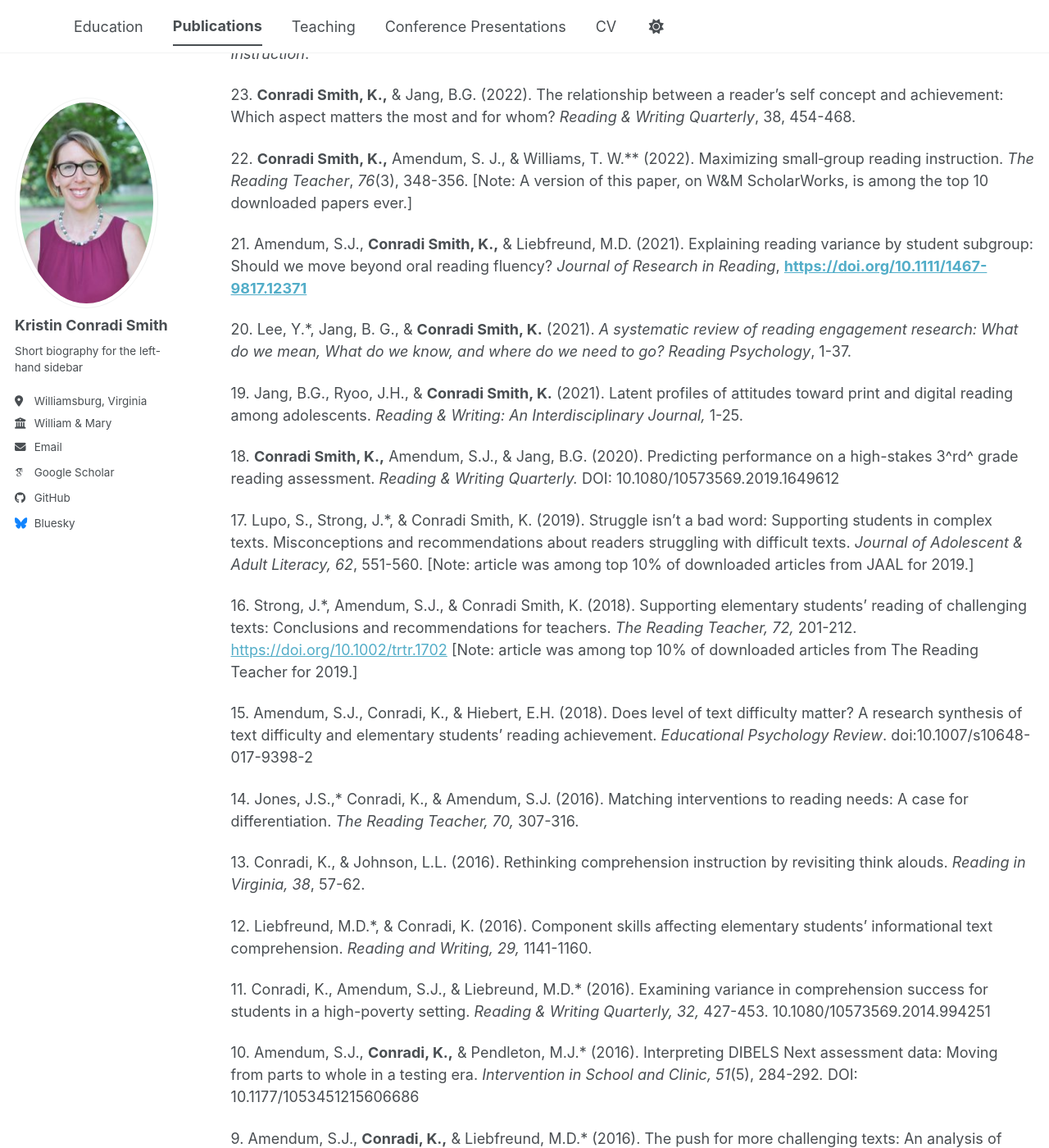
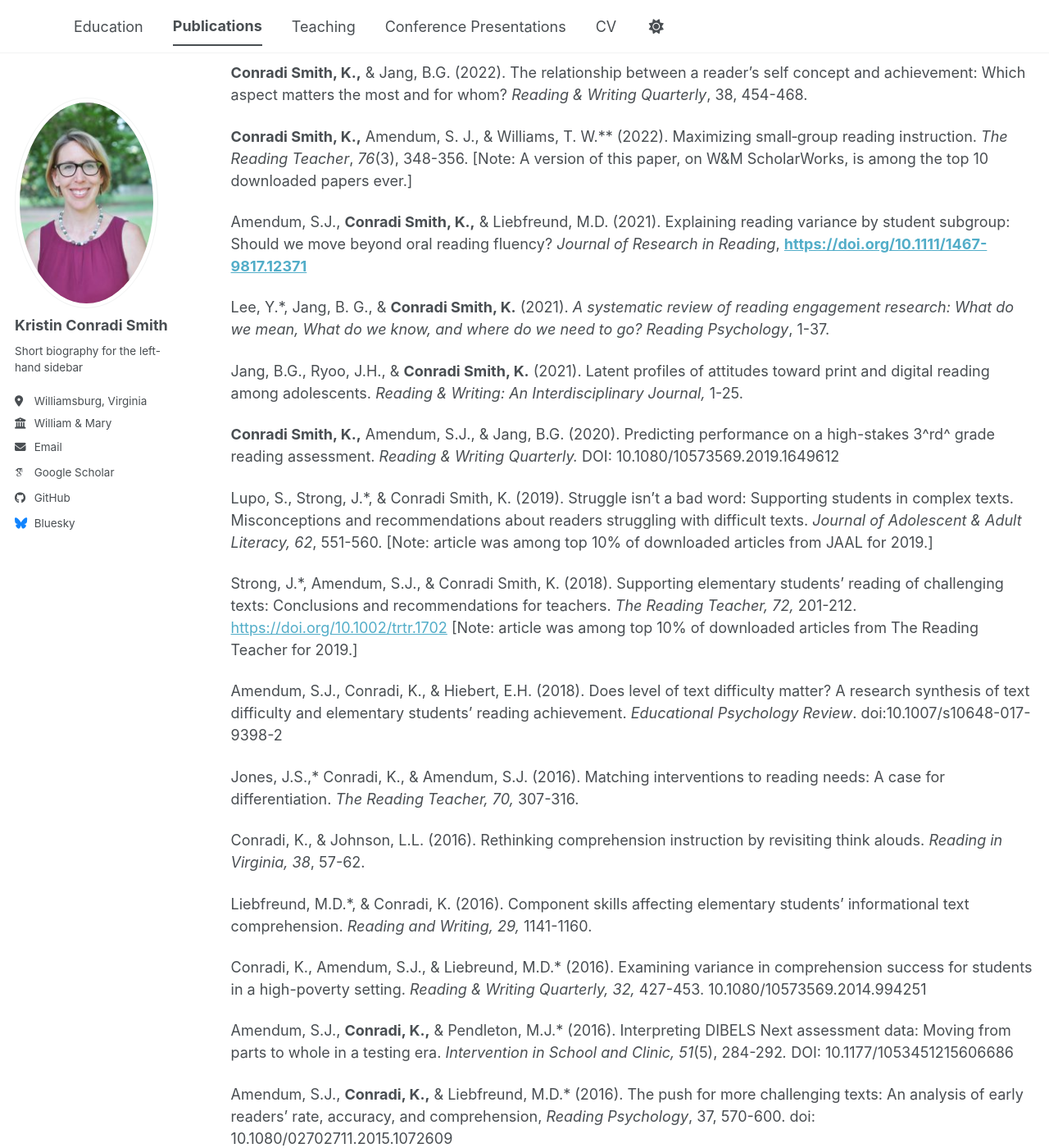
Before and after one commit to kristinconradismith/kristinconradismith.github.io, a Jekyll site: the page built from _pages/publications.md, in a window 1280 px wide and 1400 px high, scrolled down 1177 px. Shown: the whole window at 82% size. Built offline with Jekyll 4.4.1, drawn with Linux system fonts in a browser that asks for light colours; some web fonts are replaced; a script bundle is joined from its source files by our own code; library files that are not in the unit come from our copies; some of the changed text lies outside the part shown.

Commit message:
removed enumeration in publications

```diff
--- a/_pages/publications.md
+++ b/_pages/publications.md
@@ -9,95 +9,95 @@ author_profile: true
 
 ## Peer-reviewed Journal Articles
 
-36\. Downs, J., Hiebert, E.H., **Conradi Smith, K.,** & Mantz, K.\* (2026). Promoting reading accuracy and fluency outcomes with complex texts: A grade 3 intervention comparison. *Reading Research Quarterly, 61(2).*
+Downs, J., Hiebert, E.H., **Conradi Smith, K.,** & Mantz, K.\* (2026). Promoting reading accuracy and fluency outcomes with complex texts: A grade 3 intervention comparison. *Reading Research Quarterly, 61(2).*
 
-35\. Parsons, A.W., **Conradi Smith, K.,** Vaughn, M., Klee, H., La Croix, L., & Core Yatzeck, J\*. (2025). Teacher Autonomy in Text Choices for Elementary Reading Instruction. *Reading Research Quarterly, 60(4).*
+Parsons, A.W., **Conradi Smith, K.,** Vaughn, M., Klee, H., La Croix, L., & Core Yatzeck, J\*. (2025). Teacher Autonomy in Text Choices for Elementary Reading Instruction. *Reading Research Quarterly, 60(4).*
 
-34\. Jang, B.G., & **Conradi Smith, K.** (2025). Critical review of profile research in reading motivation. *Reading Psychology*, 1-23.
+Jang, B.G., & **Conradi Smith, K.** (2025). Critical review of profile research in reading motivation. *Reading Psychology*, 1-23.
 
-33\. **Conradi Smith, K.,** Jang, B.G., & Ostot, T.\* (2025). It's not just about skills: Adopting a motivation-informed approach to instruction with adolescents. *Journal of Adolescent & Adult Literacy,* 415-420.
+**Conradi Smith, K.,** Jang, B.G., & Ostot, T.\* (2025). It's not just about skills: Adopting a motivation-informed approach to instruction with adolescents. *Journal of Adolescent & Adult Literacy,* 415-420.
 
-32\. Young, C.A., **Conradi Smith, K.,** & Barr, M.T.\* (2025). The mostly white world of teacher read alouds: An analysis of fifth grade texts. *Reading Psychology.*
+Young, C.A., **Conradi Smith, K.,** & Barr, M.T.\* (2025). The mostly white world of teacher read alouds: An analysis of fifth grade texts. *Reading Psychology.*
 
-31\. Hall, C., Dahl-Leonard, K., Roberts, G. J., Capin, P., Peacott, D., Thayer, L., **Conradi Smith, K.** (2025). Piloting an approach to family-implemented decoding instruction for kindergarten-aged children. *Early Childhood Research Quarterly,* 122-132.
+Hall, C., Dahl-Leonard, K., Roberts, G. J., Capin, P., Peacott, D., Thayer, L., **Conradi Smith, K.** (2025). Piloting an approach to family-implemented decoding instruction for kindergarten-aged children. *Early Childhood Research Quarterly,* 122-132.
 
-30\. Williams, T.W. **Conradi Smith, K.,** & Frackelton, E\*\*. (2024). "The warmup shouldn't be longer than the work out": Quick world and word building before reading complex text. *The Collection.*
+Williams, T.W. **Conradi Smith, K.,** & Frackelton, E\*\*. (2024). "The warmup shouldn't be longer than the work out": Quick world and word building before reading complex text. *The Collection.*
 
-29\. McGeown, S., & **Conradi Smith, K.** (2024). Reading engagement matters! A new scale to measure and support children\'s engagement with books. *The Reading Teacher,* 462-472.
+McGeown, S., & **Conradi Smith, K.** (2024). Reading engagement matters! A new scale to measure and support children\'s engagement with books. *The Reading Teacher,* 462-472.
 
-28\. **Conradi Smith, K.,** Williams, T.W.\*\*, & Frackelton, E.\*\* (2023). No more "strategy of the week": Connecting comprehension instruction back to books. *The Reading Teacher.*
+**Conradi Smith, K.,** Williams, T.W.\*\*, & Frackelton, E.\*\* (2023). No more "strategy of the week": Connecting comprehension instruction back to books. *The Reading Teacher.*
 
-27\. **Conradi Smith, K.,** Robertson, D.A., Lupo, S.M., Cartwright, K., Mesmer, H.A.E., & Kambach, A. (2022). Research Recap. *Reading in Virginia.*
+**Conradi Smith, K.,** Robertson, D.A., Lupo, S.M., Cartwright, K., Mesmer, H.A.E., & Kambach, A. (2022). Research Recap. *Reading in Virginia.*
 
-26\. Zucker, T. A., Oh, Y., **Conradi Smith, K.,** & Baker-Finck, J. (2022). Low-income elementary students access to books & reading motivation. *Reading Psychology*, 1-27.
+Zucker, T. A., Oh, Y., **Conradi Smith, K.,** & Baker-Finck, J. (2022). Low-income elementary students access to books & reading motivation. *Reading Psychology*, 1-27.
 
-25\. **Conradi Smith, K.,** & Hiebert, E.H. (2022). What does research say about the texts we use in elementary school? *Phi Delta Kappan, 103*, 8-13.
+**Conradi Smith, K.,** & Hiebert, E.H. (2022). What does research say about the texts we use in elementary school? *Phi Delta Kappan, 103*, 8-13.
 
-24\. **Conradi Smith, K.,** Young, C.A., & Core Yatzeck, J.\* (2022). What are teachers reading and why?: An analysis of elementary read aloud titles and the rationales underlying teachers' selections. *Literacy Research and Instruction*.
+**Conradi Smith, K.,** Young, C.A., & Core Yatzeck, J.\* (2022). What are teachers reading and why?: An analysis of elementary read aloud titles and the rationales underlying teachers' selections. *Literacy Research and Instruction*.
 
-23\. **Conradi Smith, K.,** & Jang, B.G. (2022). The relationship between a reader's self concept and achievement: Which aspect matters the most and for whom? *Reading & Writing Quarterly*, 38, 454-468.
+**Conradi Smith, K.,** & Jang, B.G. (2022). The relationship between a reader's self concept and achievement: Which aspect matters the most and for whom? *Reading & Writing Quarterly*, 38, 454-468.
 
-22\. **Conradi Smith, K.,** Amendum, S. J., & Williams, T. W.\*\* (2022). Maximizing small‐group reading instruction. *The Reading Teacher*, *76*(3), 348-356. \[Note: A version of this paper, on W&M ScholarWorks, is among the top 10 downloaded papers ever.\]
+**Conradi Smith, K.,** Amendum, S. J., & Williams, T. W.\*\* (2022). Maximizing small‐group reading instruction. *The Reading Teacher*, *76*(3), 348-356. \[Note: A version of this paper, on W&M ScholarWorks, is among the top 10 downloaded papers ever.\]
 
-21\. Amendum, S.J., **Conradi Smith, K.,** & Liebfreund, M.D. (2021). Explaining reading variance by student subgroup: Should we move beyond oral reading fluency? *Journal of Research in Reading*, [**https://doi.org/10.1111/1467-9817.12371**](https://doi.org/10.1111/1467-9817.12371)
+Amendum, S.J., **Conradi Smith, K.,** & Liebfreund, M.D. (2021). Explaining reading variance by student subgroup: Should we move beyond oral reading fluency? *Journal of Research in Reading*, [**https://doi.org/10.1111/1467-9817.12371**](https://doi.org/10.1111/1467-9817.12371)
 
-20\. Lee, Y.\*, Jang, B. G., & **Conradi Smith, K.** (2021). *A systematic review of reading engagement research: What do we mean, What do we know, and where do we need to go?* *Reading Psychology*, 1-37.
+Lee, Y.\*, Jang, B. G., & **Conradi Smith, K.** (2021). *A systematic review of reading engagement research: What do we mean, What do we know, and where do we need to go?* *Reading Psychology*, 1-37.
 
-19\. Jang, B.G., Ryoo, J.H., & **Conradi Smith, K.** (2021). Latent profiles of attitudes toward print and digital reading among adolescents. *Reading & Writing: An Interdisciplinary Journal,* 1-25.
+Jang, B.G., Ryoo, J.H., & **Conradi Smith, K.** (2021). Latent profiles of attitudes toward print and digital reading among adolescents. *Reading & Writing: An Interdisciplinary Journal,* 1-25.
 
-18\. **Conradi Smith, K.,** Amendum, S.J., & Jang, B.G. (2020). Predicting performance on a high-stakes 3^rd^ grade reading assessment. *Reading & Writing Quarterly.* DOI: 10.1080/10573569.2019.1649612
+**Conradi Smith, K.,** Amendum, S.J., & Jang, B.G. (2020). Predicting performance on a high-stakes 3^rd^ grade reading assessment. *Reading & Writing Quarterly.* DOI: 10.1080/10573569.2019.1649612
 
-17\. Lupo, S., Strong, J.\*, & Conradi Smith, K. (2019). Struggle isn't a bad word: Supporting students in complex texts. Misconceptions and recommendations about readers struggling with difficult texts. *Journal of Adolescent & Adult Literacy, 62*, 551-560. \[Note: article was among top 10% of downloaded articles from JAAL for 2019.\]
+Lupo, S., Strong, J.\*, & Conradi Smith, K. (2019). Struggle isn't a bad word: Supporting students in complex texts. Misconceptions and recommendations about readers struggling with difficult texts. *Journal of Adolescent & Adult Literacy, 62*, 551-560. \[Note: article was among top 10% of downloaded articles from JAAL for 2019.\]
 
-16\. Strong, J.\*, Amendum, S.J., & Conradi Smith, K. (2018). Supporting elementary students' reading of challenging texts: Conclusions and recommendations for teachers. *The Reading Teacher, 72,* 201-212. <https://doi.org/10.1002/trtr.1702> \[Note: article was among top 10% of downloaded articles from The Reading Teacher for 2019.\]
+Strong, J.\*, Amendum, S.J., & Conradi Smith, K. (2018). Supporting elementary students' reading of challenging texts: Conclusions and recommendations for teachers. *The Reading Teacher, 72,* 201-212. <https://doi.org/10.1002/trtr.1702> \[Note: article was among top 10% of downloaded articles from The Reading Teacher for 2019.\]
 
-15\. Amendum, S.J., Conradi, K., & Hiebert, E.H. (2018). Does level of text difficulty matter? A research synthesis of text difficulty and elementary students' reading achievement. *Educational Psychology Review*. doi:10.1007/s10648-017-9398-2
+Amendum, S.J., Conradi, K., & Hiebert, E.H. (2018). Does level of text difficulty matter? A research synthesis of text difficulty and elementary students' reading achievement. *Educational Psychology Review*. doi:10.1007/s10648-017-9398-2
 
-14\. Jones, J.S.,\* Conradi, K., & Amendum, S.J. (2016). Matching interventions to reading needs: A case for differentiation. *The Reading Teacher, 70,* 307-316.
+Jones, J.S.,\* Conradi, K., & Amendum, S.J. (2016). Matching interventions to reading needs: A case for differentiation. *The Reading Teacher, 70,* 307-316.
 
-13\. Conradi, K., & Johnson, L.L. (2016). Rethinking comprehension instruction by revisiting think alouds. *Reading in Virginia, 38*, 57-62.
+Conradi, K., & Johnson, L.L. (2016). Rethinking comprehension instruction by revisiting think alouds. *Reading in Virginia, 38*, 57-62.
 
-12\. Liebfreund, M.D.\*, & Conradi, K. (2016). Component skills affecting elementary students' informational text comprehension. *Reading and Writing, 29,* 1141-1160.
+Liebfreund, M.D.\*, & Conradi, K. (2016). Component skills affecting elementary students' informational text comprehension. *Reading and Writing, 29,* 1141-1160.
 
-11\. Conradi, K., Amendum, S.J., & Liebreund, M.D.\* (2016). Examining variance in comprehension success for students in a high-poverty setting. *Reading & Writing Quarterly, 32,* 427-453. 10.1080/10573569.2014.994251
+Conradi, K., Amendum, S.J., & Liebreund, M.D.\* (2016). Examining variance in comprehension success for students in a high-poverty setting. *Reading & Writing Quarterly, 32,* 427-453. 10.1080/10573569.2014.994251
 
-10\. Amendum, S.J., **Conradi, K.,** & Pendleton, M.J.\* (2016). Interpreting DIBELS Next assessment data: Moving from parts to whole in a testing era. *Intervention in School and Clinic, 51*(5), 284-292*.* DOI: 10.1177/1053451215606686
+Amendum, S.J., **Conradi, K.,** & Pendleton, M.J.\* (2016). Interpreting DIBELS Next assessment data: Moving from parts to whole in a testing era. *Intervention in School and Clinic, 51*(5), 284-292*.* DOI: 10.1177/1053451215606686
 
-9\. Amendum, S.J., **Conradi, K.,** & Liebfreund, M.D.\* (2016). The push for more challenging texts: An analysis of early readers' rate, accuracy, and comprehension, *Reading Psychology*, 37, 570-600. doi: 10.1080/02702711.2015.1072609
+Amendum, S.J., **Conradi, K.,** & Liebfreund, M.D.\* (2016). The push for more challenging texts: An analysis of early readers' rate, accuracy, and comprehension, *Reading Psychology*, 37, 570-600. doi: 10.1080/02702711.2015.1072609
 
-8\. Jang, B.G.\*, **Conradi, K.,** McKenna, M.C., & Jones, J.S.\* (2015). Motivation: Approaching an elusive concept through the factors that shape it. *The Reading Teacher,* 69, 239-247. doi:10.1002/trtr.1365
+Jang, B.G.\*, **Conradi, K.,** McKenna, M.C., & Jones, J.S.\* (2015). Motivation: Approaching an elusive concept through the factors that shape it. *The Reading Teacher,* 69, 239-247. doi:10.1002/trtr.1365
 
-7\. **Conradi, K.** (2014).Tapping technology's potential to motivate. *Phi Delta Kappan, 96,* 54-57.
+**Conradi, K.** (2014).Tapping technology's potential to motivate. *Phi Delta Kappan, 96,* 54-57.
 
-6\. Young, C.A., Pendleton, M.\*, **Conradi, K.,** & Liebfreund, M. D.\* (2014). Texts, technology, and the Common Core: 21^st^ Century book reports. *Pennsylvania Reads, 13* (1), 42-46.
+Young, C.A., Pendleton, M.\*, **Conradi, K.,** & Liebfreund, M. D.\* (2014). Texts, technology, and the Common Core: 21^st^ Century book reports. *Pennsylvania Reads, 13* (1), 42-46.
 
-5\. **Conradi, K.,** Jang, B.G.\*, & McKenna, M.C. (2014). Motivation terminology in reading research: A conceptual review.  *Educational Psychology Review, 26,* 127-164.
+**Conradi, K.,** Jang, B.G.\*, & McKenna, M.C. (2014). Motivation terminology in reading research: A conceptual review.  *Educational Psychology Review, 26,* 127-164.
 
-4\. Ruday, S., **Conradi, K.,** Heny, N.\*, & Lovette, G.\* (2013). "You can't put the genie back into the bottle": English teachers' beliefs and attitudes regarding digital literacies in the classroom. *Sixty-second yearbook of the Literacy Research Association*, 198-215.
+Ruday, S., **Conradi, K.,** Heny, N.\*, & Lovette, G.\* (2013). "You can't put the genie back into the bottle": English teachers' beliefs and attitudes regarding digital literacies in the classroom. *Sixty-second yearbook of the Literacy Research Association*, 198-215.
 
-3\. **Conradi, K.,** Jang, B.G.\*, Bryant, C., Craft, A.\*, & McKenna, M. C. (2013).Measuring adolescents' attitudes toward reading: A survey. *Journal of Adolescent & Adult Literac*y*, 56,* 555-566.
+**Conradi, K.,** Jang, B.G.\*, Bryant, C., Craft, A.\*, & McKenna, M. C. (2013).Measuring adolescents' attitudes toward reading: A survey. *Journal of Adolescent & Adult Literac*y*, 56,* 555-566.
 
-2\. McKenna, M. C., **Conradi, K.,** Lawrence, C., Jang, B. G.\*, & Meyer, J. P. (2012). Reading attitudes of middle school students: Results of a U.S. survey. *Reading Research Quarterly*, *47*, 283-306.
+McKenna, M. C., **Conradi, K.,** Lawrence, C., Jang, B. G.\*, & Meyer, J. P. (2012). Reading attitudes of middle school students: Results of a U.S. survey. *Reading Research Quarterly*, *47*, 283-306.
 
-1\. Smolkin, L. B., Young, C. A., & **Conradi, K.** (2009). Innovative and integrative books. *Language Arts*, *86*, 225-231.
+Smolkin, L. B., Young, C. A., & **Conradi, K.** (2009). Innovative and integrative books. *Language Arts*, *86*, 225-231.
 
 ## Chapters in Edited Books (8)
 
-8\. **Conradi Smith, K**., Jang, B.G., & Barr, M.T.\* (2025). *Reading motivation: Embracing multiple perspectives.* In T. Cremin and S. McGeown (Eds) Reading for pleasure: International perspectives. Routledge.
+**Conradi Smith, K**., Jang, B.G., & Barr, M.T.\* (2025). *Reading motivation: Embracing multiple perspectives.* In T. Cremin and S. McGeown (Eds) Reading for pleasure: International perspectives. Routledge.
 
-7\. Amendum, S.J., & **Conradi Smith, K.** (2025). What is text complexity and how does it affect learning? In S. Neuman and M. Kuhn (Eds), *Handbook of the Science of Reading, 3-8, p 135-150.*
+Amendum, S.J., & **Conradi Smith, K.** (2025). What is text complexity and how does it affect learning? In S. Neuman and M. Kuhn (Eds), *Handbook of the Science of Reading, 3-8, p 135-150.*
 
-6\. Amendum, S.J., & **Conradi Smith, K.** (2021). Differentiation in the literacy classroom. In S. Parsons & M. Vaughn (Eds.), *Principles of effective literacy instruction*. New York, NY: Guilford.
+Amendum, S.J., & **Conradi Smith, K.** (2021). Differentiation in the literacy classroom. In S. Parsons & M. Vaughn (Eds.), *Principles of effective literacy instruction*. New York, NY: Guilford.
 
-5\. McKenna, M. C., **Conradi, K.,** Young, C. A., & Jang, B. G\*. (2013). Technology and the Common Core Standards. In L. M. Morrow, T. Shanahan, & K. K. Wixson (Eds.), *Teaching with the Common Core Standards for English language arts: What educators need to know: Book 1 Grades PreK-2* (pp. 152-169). New York, NY: Guilford Press.
+McKenna, M. C., **Conradi, K.,** Young, C. A., & Jang, B. G\*. (2013). Technology and the Common Core Standards. In L. M. Morrow, T. Shanahan, & K. K. Wixson (Eds.), *Teaching with the Common Core Standards for English language arts: What educators need to know: Book 1 Grades PreK-2* (pp. 152-169). New York, NY: Guilford Press.
 
-4\. Henk, W. A., McKenna, M. C., & **Conradi, K.** (2011). Developing affective instrumentation for use in literacy research. In N. K. Duke & M. H. Mallette (Eds.), *Literacy research methodologies* (2^nd^ ed., pp. 242-269). New York, NY: Guilford Press.
+Henk, W. A., McKenna, M. C., & **Conradi, K.** (2011). Developing affective instrumentation for use in literacy research. In N. K. Duke & M. H. Mallette (Eds.), *Literacy research methodologies* (2^nd^ ed., pp. 242-269). New York, NY: Guilford Press.
 
-3\. McKenna, M. C., Labbo, L. D., **Conradi, K.,** & Baxter, J. (2011). Effective uses of technology in literacy instruction. In L. M. Morrow & L. B. Gambrell (Eds.), *Best practices in literacy instruction* (4th ed., pp. 361-394). New York, NY: Guilford.
+McKenna, M. C., Labbo, L. D., **Conradi, K.,** & Baxter, J. (2011). Effective uses of technology in literacy instruction. In L. M. Morrow & L. B. Gambrell (Eds.), *Best practices in literacy instruction* (4th ed., pp. 361-394). New York, NY: Guilford.
 
-2\. McKenna, M. C., & **Conradi, K.** (2010). Can behaviorist and constructivist applications coexist in the new literacies? In E. A. Baker (Ed.), *The new literacies: Multiple perspectives on research and practice* (pp. 41-60). New York, NY: Guilford.
+McKenna, M. C., & **Conradi, K.** (2010). Can behaviorist and constructivist applications coexist in the new literacies? In E. A. Baker (Ed.), *The new literacies: Multiple perspectives on research and practice* (pp. 41-60). New York, NY: Guilford.
 
-1\. McKenna, M. C., Walpole, S., & **Conradi, K.** (2010). Overview of Early Reading First. In M. C. McKenna, S. Walpole, & K. Conradi (Eds.), *Promoting early reading: Research, resources, and best practices*. New York, NY: Guilford.
+McKenna, M. C., Walpole, S., & **Conradi, K.** (2010). Overview of Early Reading First. In M. C. McKenna, S. Walpole, & K. Conradi (Eds.), *Promoting early reading: Research, resources, and best practices*. New York, NY: Guilford.
 
 ## Edited Books (2)
 
```
